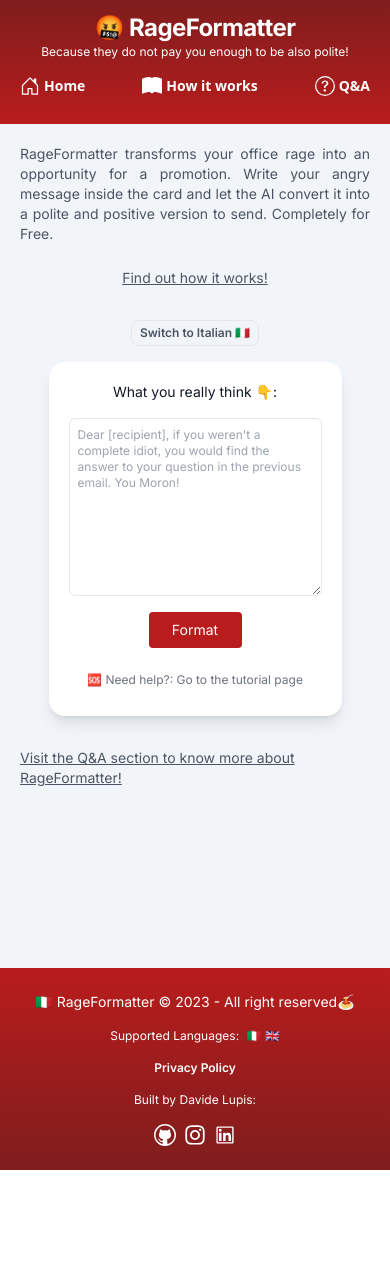
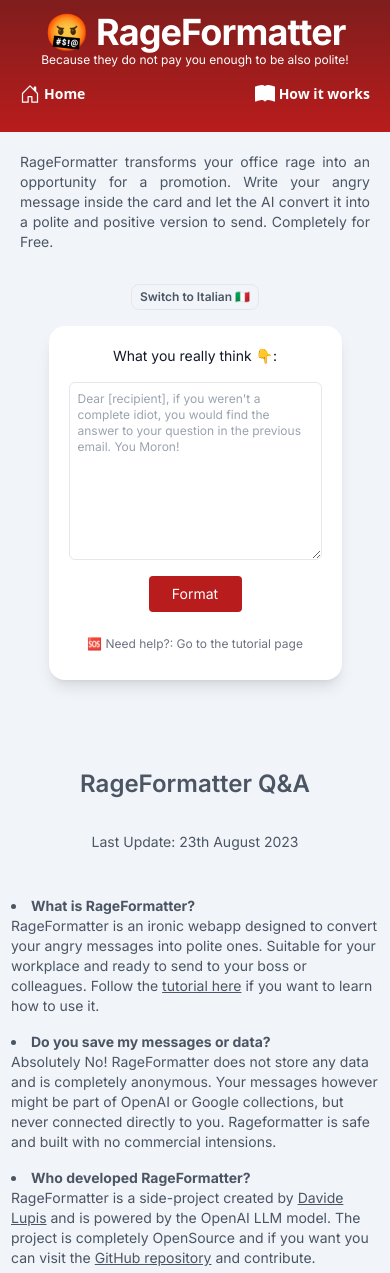
Before and after one commit to DataDavidProjects/rageformatter-nextjs, a Next.js app: page / in a window 390 px wide. Shown: the top 1273 px of the page. Before the commit the page ends 1170 px from the top, so only its background shows below. Built offline with nearby package versions, Linux system fonts and the light colour scheme.

Commit message:
refactor page and stripe integration

```diff
--- a/src/app/components/Header.tsx
+++ b/src/app/components/Header.tsx
@@ -7,7 +7,7 @@ const Header = () => {
     <header className="bg-gradient-to-t from-red-700 to-red-900 text-white py-3 mb-auto">
       <div className="container mx-auto px-5 lg:px-0 text-center text-xs">
         <Link href={"/"} className="mb-3">
-          <h1 className="text-2xl font-bold tracking-tight">
+          <h1 className="text-4xl font-bold tracking-tight">
             <span role="img" aria-label="Rage Emoji">
               🤬
             </span>{" "}
@@ -28,12 +28,6 @@ const Header = () => {
               <span>How it works</span>
             </span>
           </Link>
-          <Link href={"/info"}>
-            <span className="flex items-center space-x-1">
-              <BsQuestionCircle size={20} />
-              <span>Q&A</span>
-            </span>
-          </Link>
         </div>
       </div>
     </header>
--- /dev/null
+++ b/src/app/components/StripeDonation.tsx
@@ -0,0 +1,13 @@
+import React from "react";
+
+export const StripeDonation = () => {
+  return (
+    <div>
+      <script async src="https://js.stripe.com/v3/buy-button.js"></script>
+      <stripe-buy-button
+        buy-button-id="buy_btn_1NrLtBEv5a4bSL491JfuHCOa"
+        publishable-key="pk_live_51NhwCeEv5a4bSL49Ef096wEO1vsMCr9K5GdNZBo3H3xcp4XOmvWSiAPWoG8N9FwmM6i0vpVPVH6YV1KYDFSPOeeI00zsXbIi8K"
+      ></stripe-buy-button>
+    </div>
+  );
+};
--- a/src/app/page.tsx
+++ b/src/app/page.tsx
@@ -1,7 +1,7 @@
 import React from "react";
 import MessageForm from "./components/MessageForm";
 import Link from "next/link";
-
+import { StripeDonation } from "./components/StripeDonation";
 import type { Metadata } from "next";
 export const metadata: Metadata = {
   title: "Rage Formatter - Home",
@@ -19,15 +19,139 @@ export default function Home() {
           convert it into a polite and positive version to send. Completely for
           Free.
         </p>
-        <Link href="/tutorial">
-          <p className="underline">Find out how it works!</p>
-        </Link>
+
         <MessageForm />
-        <Link href="/info">
-          <p className="underline">
-            Visit the Q&A section to know more about RageFormatter!
-          </p>
-        </Link>
+        <StripeDonation />
+
+        <div className="bg-slate-100 min-h-screen flex flex-col justify-between">
+          <main className="flex-1 p-5 text-sm text-gray-600 flex flex-col items-center space-y-6">
+            <h1 className="text-2xl mb-2 font-semibold pt-3">
+              RageFormatter Q&A
+            </h1>
+            <p>Last Update: 23th August 2023</p>
+            <ul className="list-disc list-inside w-96 px-2 py-5 md:text-justify ">
+              <li className="mb-4">
+                {" "}
+                <strong>What is RageFormatter?</strong>
+                <p>
+                  RageFormatter is an ironic webapp designed to convert your
+                  angry messages into polite ones. Suitable for your workplace
+                  and ready to send to your boss or colleagues. Follow the {}
+                  <Link
+                    href={"/tutorial"}
+                    className="underline transition ease-in-out duration-150"
+                  >
+                    tutorial here
+                  </Link>
+                  {} if you want to learn how to use it.
+                </p>
+              </li>
+              <li className="mb-4">
+                <strong>Do you save my messages or data?</strong>
+                <p>
+                  Absolutely No! RageFormatter does not store any data and is
+                  completely anonymous. Your messages however might be part of
+                  OpenAI or Google collections, but never connected directly to
+                  you. Rageformatter is safe and built with no commercial
+                  intensions.
+                </p>
+              </li>
+              <li className="mb-4">
+                <strong>Who developed RageFormatter?</strong>
+                <p>
+                  RageFormatter is a side-project created by{" "}
+                  <Link
+                    href={"https://www.linkedin.com/in/davide-lupis-448578153/"}
+                    className="underline transition ease-in-out duration-150"
+                  >
+                    Davide Lupis
+                  </Link>{" "}
+                  and is powered by the OpenAI LLM model. The project is
+                  completely OpenSource and if you want you can visit the{" "}
+                  <Link
+                    href="https://github.com/DataDavidProjects/rageformatter-nextjs#-rageformatter"
+                    className="text-sm underline"
+                  >
+                    GitHub repository
+                  </Link>
+                  {} and contribute.
+                </p>
+              </li>
+              <li className="mb-4">
+                <strong>How optimized is the model?</strong>
+                <p>
+                  The model is functioning, but {"it's"} still being optimized.
+                  If it
+                  {"doesn't"} provide the desired output, feel free to try
+                  again! If the answer is truncated is because you have reached
+                  a pre defined token limit for your answer. These limits ensure
+                  the website to work properly for all users.
+                </p>
+              </li>
+              <li className="mb-4">
+                <strong>Why the conversion {"isn't"} it working?</strong>
+                <p>
+                  In order to provide a decent response to all users and prevent
+                  abuses,
+                  {" There's"} a limit for the number of requests. If the webapp{" "}
+                  {"it's"} not working, you might have reached that limit. Just
+                  try again later or consider helping us with a donation to keep
+                  the app running. More about donations is explained below.
+                </p>
+              </li>
+              <li className="mb-4">
+                <strong>How do i get good answers ?</strong>
+                <p>
+                  For best results, is suggested to provide a clear context. The
+                  model needs an ordinary work situation to analyze, not just
+                  random words. Define the subject and situation adequately. For
+                  example, think about the email you need to send or a future
+                  conversation with your boss.
+                </p>
+              </li>
+              <li className="mb-4">
+                <strong>Can i use RageFormatter on mobile?</strong>
+                <p>
+                  Absolutely! The website is responsive and you can use it in
+                  all type of devices. You might encounter small differences but
+                  the tool will work in the same way.
+                </p>
+              </li>
+              <li className="mb-4">
+                <strong>Why do you need donations ?</strong>
+                <p>
+                  Each time the model transforms your message there is an
+                  interaction with the OpenAI LLM, which means that we encounter
+                  a small cost. Even if the cost of a single call is small, the
+                  whole project needs to make a breakeven with revenues or it
+                  will stop.
+                </p>
+              </li>
+            </ul>
+            <div className="">
+              <h1 className="text-2xl mb-2 font-semibold text-center">
+                Change Log
+              </h1>
+              <ul className="list-disc list-inside w-96 px-2 py-5 md:text-justify">
+                <li className="my-2">1st August 2023</li>
+                <p>English Language integration</p>
+                <li className="my-2">17th September 2023</li>
+                <p>Stripe integration</p>
+                <li className="my-2">1st October 2023</li>
+                <p>Russian and Hungarian Language integration</p>
+
+                <li className="my-2">1st December 2023</li>
+                <p>RageScore integration</p>
+              </ul>
+            </div>
+            <Link
+              href={"/"}
+              className="p-5 text-sm font-semibold border rounded-lg"
+            >
+              <p> 🚀 Now have fun with RageFormatter!</p>
+            </Link>
+          </main>
+        </div>
       </main>
     </div>
   );
--- a/src/app/tutorial/page.tsx
+++ b/src/app/tutorial/page.tsx
@@ -2,6 +2,7 @@ import React from "react";
 import Link from "next/link";
 import Image from "next/image";
 import { BsFillBriefcaseFill } from "react-icons/bs";
+import { StripeDonation } from "../components/StripeDonation";
 
 const TutorialPage = () => {
   return (
@@ -65,6 +66,9 @@ const TutorialPage = () => {
             ⚠️ Note: Always double-check the answer, we are trying to optimize
             the model.
           </p>
+          <div className="flex justify-center">
+            <StripeDonation />
+          </div>
         </div>
       </main>
     </div>
```
